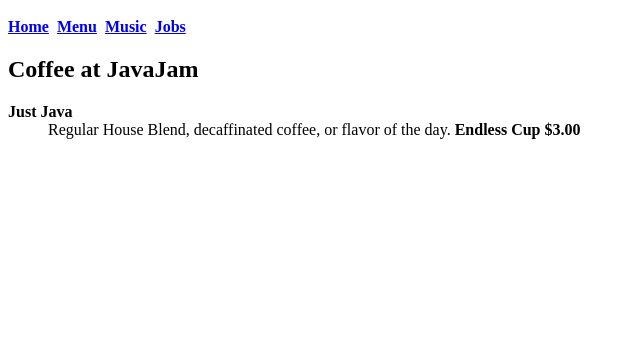
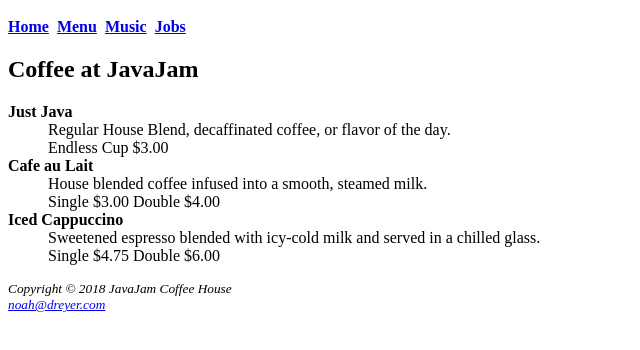
Before and after one commit to Noahd5/Javajam_Coffee_House, a plain HTML site: page Menu.html in a window 1280 px wide. Shown: the part 48-398 px from the top of the page, without its empty margins (0-640 px from the left). Drawn offline with Linux system fonts and the light colour scheme.

Commit message:
ch6.html
Chapter 6

```diff
--- a/Menu.html
+++ b/Menu.html
@@ -23,12 +23,21 @@
 		<div>
 			<dl>
 				<dt><strong>Just Java</strong></dt>
-					<dd>Regular House Blend, decaffinated coffee, or flavor of the day. <b> Endless Cup $3.00</dd>
+					<dd>Regular House Blend, decaffinated coffee, or flavor of the day. <br>
+				    Endless Cup $3.00</dd>
+				<dt><strong>Cafe au Lait</strong></dt>
+					<dd>House blended coffee infused into a smooth, steamed milk. <br>
+					Single $3.00 Double $4.00</dd>
+				<dt><strong>Iced Cappuccino</strong></dt>
+					<dd>Sweetened espresso blended with icy-cold milk and served in a chilled glass. <br>
+					Single $4.75 Double $6.00</dd>
 
 		</div>
 	</body>
 
 	<footer>
+	<small><i>Copyright &copy 2018 JavaJam Coffee House <br>
+	          <a href="mail to:noah@dreyer.com">noah@dreyer.com<a/></small></i>
 	</footer>
 </main>
 
```
